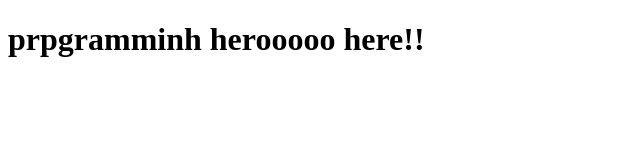
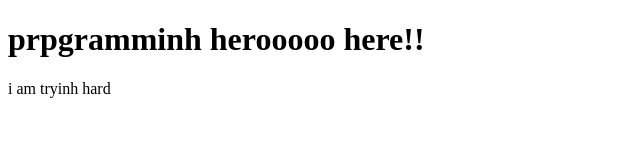
Before and after one commit to sumaiya357/practice-repo, a plain HTML site: page index.html in a window 1280 px wide. Shown: the whole page, without its empty margins (0-640 px from the left). Drawn offline with Linux system fonts and the light colour scheme.

Commit message:
paragrapgh added

```diff
--- a/index.html
+++ b/index.html
@@ -8,6 +8,7 @@
 </head>
 <body>
     <h1>prpgramminh herooooo here!!</h1>
+    <p>i am tryinh hard</p>
 
 </body>
 </html>
```
